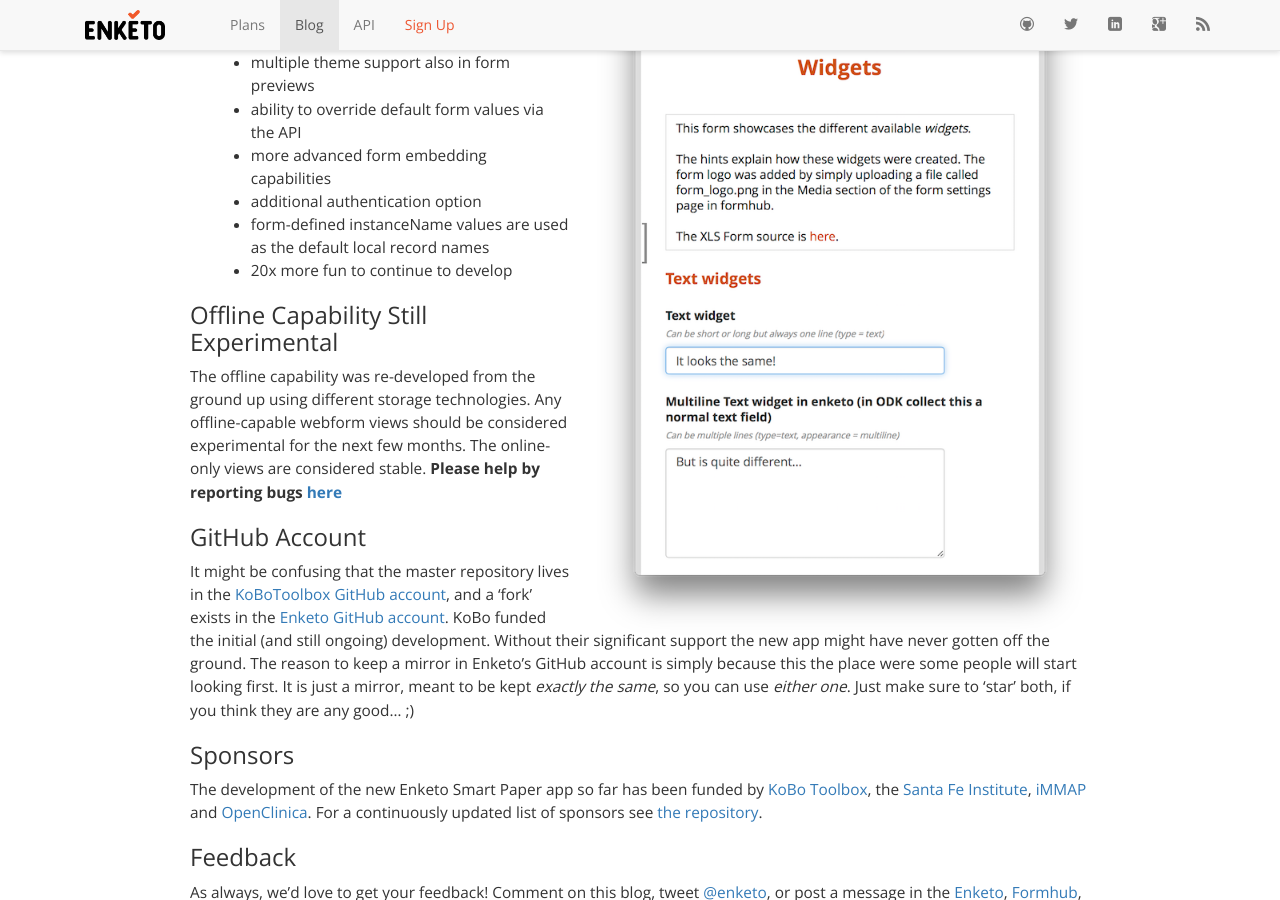
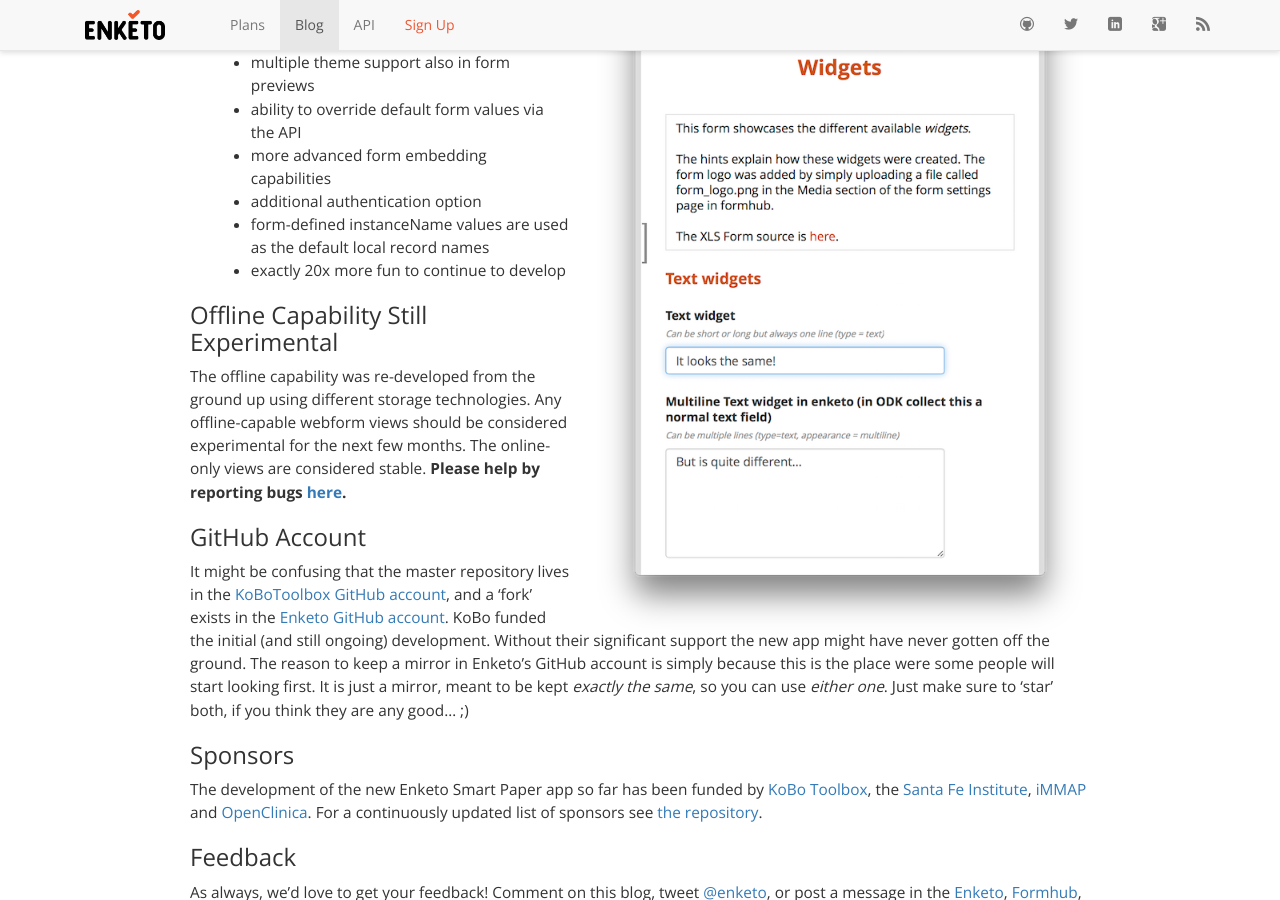
Before and after one commit to enketo/blog, a Jekyll site: the page built from _posts/2015-02-21-enketo-express.md, in a window 1280 px wide and 900 px high, scrolled down 369 px. Built offline with Jekyll 4.4.1, drawn with Linux system fonts in a browser that asks for light colours; nearby versions of some CDN libraries; Markdown is read by kramdown in place of the engine named in the settings; comment, search, counter and statistics services are not loaded.

Commit message:
edits by Beth to enketo-express and translations posts

```diff
--- a/_posts/2015-02-21-enketo-express.md
+++ b/_posts/2015-02-21-enketo-express.md
@@ -26,15 +26,15 @@
 * more advanced form embedding capabilities
 * additional authentication option
 * form-defined instanceName values are used as the default local record names
-* 20x more fun to continue to develop
+* exactly 20x more fun to continue to develop
 
 ### Offline Capability Still Experimental
 
-The offline capability was re-developed from the ground up using different storage technologies. Any offline-capable webform views should be considered experimental for the next few months. The online-only views are considered stable. **Please help by reporting bugs [here](https://github.com/kobotoolbox/enketo-express/issues)**
+The offline capability was re-developed from the ground up using different storage technologies. Any offline-capable webform views should be considered experimental for the next few months. The online-only views are considered stable. **Please help by reporting bugs [here](https://github.com/kobotoolbox/enketo-express/issues).**
 
 ### GitHub Account
 
-It might be confusing that the master repository lives in the [KoBoToolbox GitHub account](https://github.com/kobotoolbox), and a 'fork' exists in the [Enketo GitHub account](https://github.com/enketo). KoBo funded the initial (and still ongoing) development. Without their significant support the new app might have never gotten off the ground. The reason to keep a mirror in Enketo's GitHub account is simply because this the place were some people will start looking first. It is just a mirror, meant to be kept _exactly the same_, so you can use _either one_. Just make sure to 'star' both, if you think they are any good... ;)
+It might be confusing that the master repository lives in the [KoBoToolbox GitHub account](https://github.com/kobotoolbox), and a 'fork' exists in the [Enketo GitHub account](https://github.com/enketo). KoBo funded the initial (and still ongoing) development. Without their significant support the new app might have never gotten off the ground. The reason to keep a mirror in Enketo's GitHub account is simply because this is the place were some people will start looking first. It is just a mirror, meant to be kept _exactly the same_, so you can use _either one_. Just make sure to 'star' both, if you think they are any good... ;)
 
 ### Sponsors
 
```
Also changed, not shown: _posts/2015-02-23-translations.md (+1 -1 lines).
